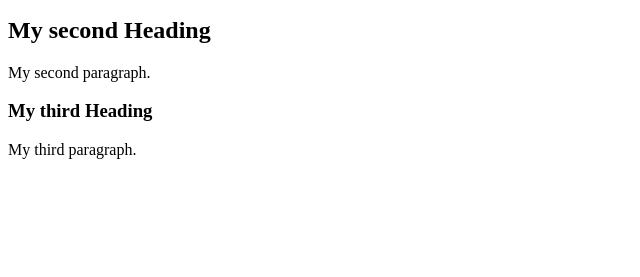
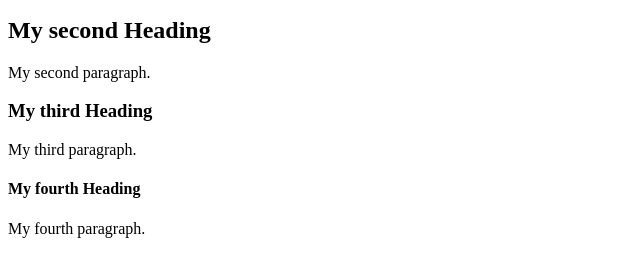
Before and after one commit to yaramanoj/yaramanoj, a plain HTML site: page index.html in a window 1280 px wide. Shown: the part 101-378 px from the top of the page, without its empty margins (0-640 px from the left). Drawn offline with Linux system fonts and the light colour scheme.

Commit message:
added new line

```diff
--- a/index.html
+++ b/index.html
@@ -14,5 +14,9 @@
 
 <p>My third paragraph.</p>
 
+<h4>My fourth Heading</h4>
+
+<p>My fourth paragraph.</p>
+
 </body>
 </html>
```
